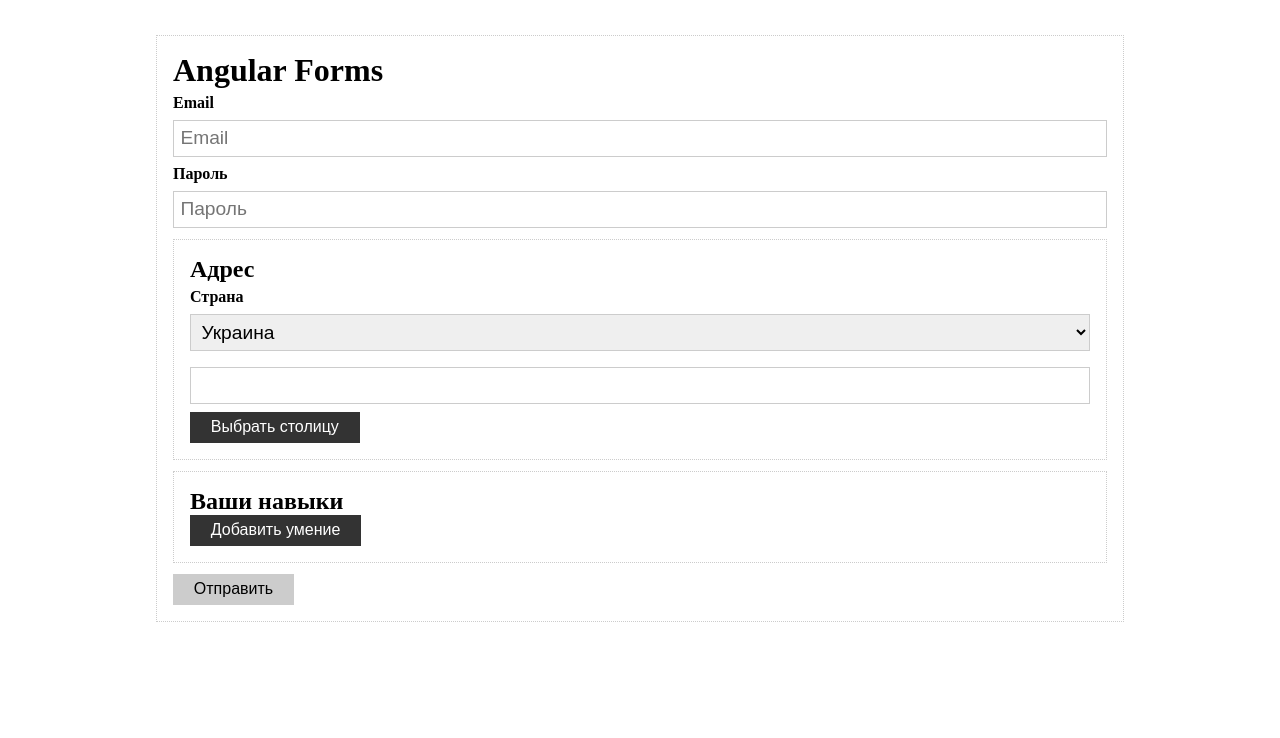
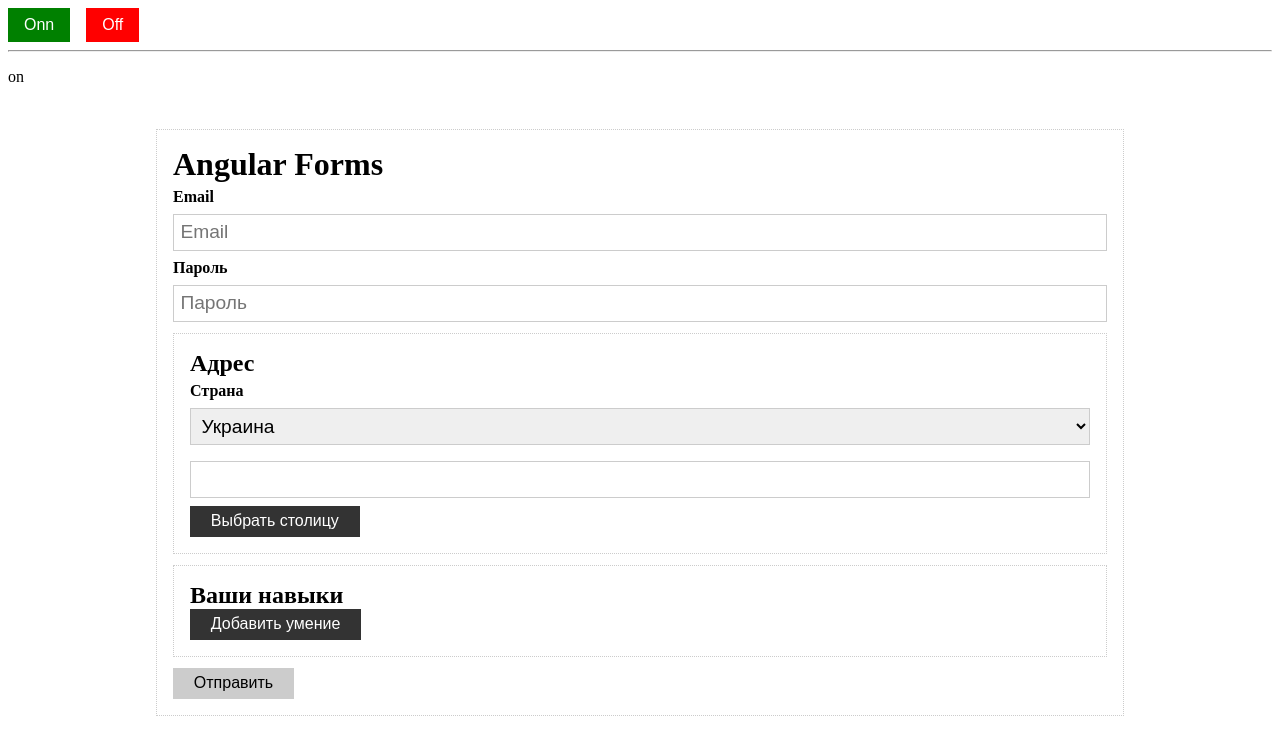
Before and after one commit to theIvanChornyi/angular-basic, an Angular app: page / in a window 1280 px wide. Shown: the top 738 px of the page. Built offline with nearby package versions, Linux system fonts and the light colour scheme.

Commit message:
custom ng-model

```diff
--- a/src/app/app.component.html
+++ b/src/app/app.component.html
@@ -1 +1,4 @@
+<app-switch [(ngModel)]="appState" (ngModelChange)="modelChange()"/>
+<hr>
+<p>{{appState}}</p>
 <app-form/>
--- a/src/app/app.component.ts
+++ b/src/app/app.component.ts
@@ -5,4 +5,9 @@
   templateUrl: './app.component.html',
   styleUrls: ['./app.component.scss'],
 })
-export class AppComponent {}
+export class AppComponent {
+  appState = 'on';
+  modelChange() {
+    console.log('state', this.appState);
+  }
+}
--- a/src/app/app.module.ts
+++ b/src/app/app.module.ts
@@ -5,9 +5,10 @@
 
 import { AppComponent } from './app.component';
 import { FormComponent } from './components/form/form.component';
+import { SwitchComponent } from './components/switch/switch.component';
 
 @NgModule({
-  declarations: [AppComponent, FormComponent],
+  declarations: [AppComponent, FormComponent, SwitchComponent],
   imports: [BrowserModule, FormsModule, ReactiveFormsModule],
   providers: [],
   bootstrap: [AppComponent],
--- a/src/app/components/form/form.component.ts
+++ b/src/app/components/form/form.component.ts
@@ -56,10 +56,10 @@
   }
 
   submit() {
-    console.log('this.form', this.form);
     if (this.form.valid) {
       const { value } = this.form;
       console.log(value);
+      this.form.reset();
     }
   }
 
--- /dev/null
+++ b/src/app/components/switch/switch.component.html
@@ -0,0 +1,16 @@
+<div>
+  <button
+    [class.active]="state === 'on'"
+    (click)="setState('on')"
+    type="button"
+  >
+    Onn
+  </button>
+  <button
+    [class.active]="state === 'off'"
+    (click)="setState('off')"
+    type="button"
+  >
+    Off
+  </button>
+</div>
--- /dev/null
+++ b/src/app/components/switch/switch.component.scss
@@ -0,0 +1,16 @@
+div{
+  display: inline-flex;
+  gap: 1rem;
+  & button{
+    padding: .5rem 1rem;
+    font-size: 1rem;
+    color: white;
+    background-color: red;
+    border: none;
+    outline: none;
+    cursor: pointer;
+    &.active{
+      background-color: green;
+    }
+  }
+}
--- /dev/null
+++ b/src/app/components/switch/switch.component.ts
@@ -0,0 +1,31 @@
+import { Component, forwardRef, Provider } from '@angular/core';
+import { ControlValueAccessor, NG_VALUE_ACCESSOR } from '@angular/forms';
+
+const VALUE_ACCESOR: Provider = {
+  provide: NG_VALUE_ACCESSOR,
+  useExisting: forwardRef(() => SwitchComponent),
+  multi: true,
+};
+@Component({
+  selector: 'app-switch',
+  templateUrl: './switch.component.html',
+  styleUrls: ['./switch.component.scss'],
+  providers: [VALUE_ACCESOR],
+})
+export class SwitchComponent implements ControlValueAccessor {
+  state = 'off';
+  setState(newState: string) {
+    this.state = newState;
+    this._onChange(this.state);
+  }
+  private _onChange = (value: any) => {};
+
+  writeValue(string: string): void {
+    this.state = string;
+  }
+  registerOnChange(fn: any): void {
+    this._onChange = fn;
+  }
+  registerOnTouched(fn: any): void {}
+  setDisabledState?(isDisabled: boolean): void {}
+}
```
